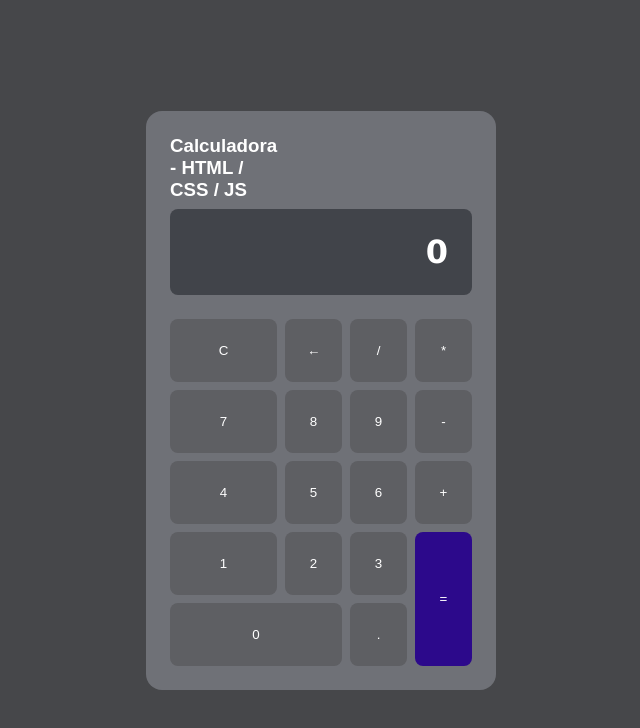
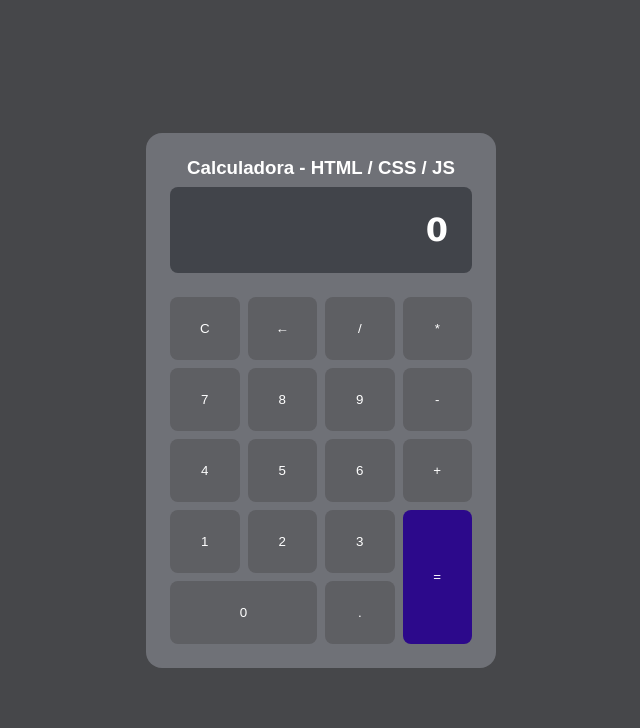
Before and after one commit to MarceloGaspar75/Calculador_HTML_CSS_JS, a plain HTML site: page index.html in a window 1280 px wide. Shown: the whole page, without its empty margins (319-959 px from the left). Drawn offline with Linux system fonts and the light colour scheme.

Commit message:
Inserção estilo titulo_acima do visor

```diff
--- a/css/styles.css
+++ b/css/styles.css
@@ -23,6 +23,12 @@ body {
     display: grid;
     grid-template-columns:  repeat(4, 1fr);
     gap: .5rem;
+}
+
+#title {
+    grid-column: 1 /-1;
+    border: 1px;
+    text-align: center;
 }
 
 .visor{
```
